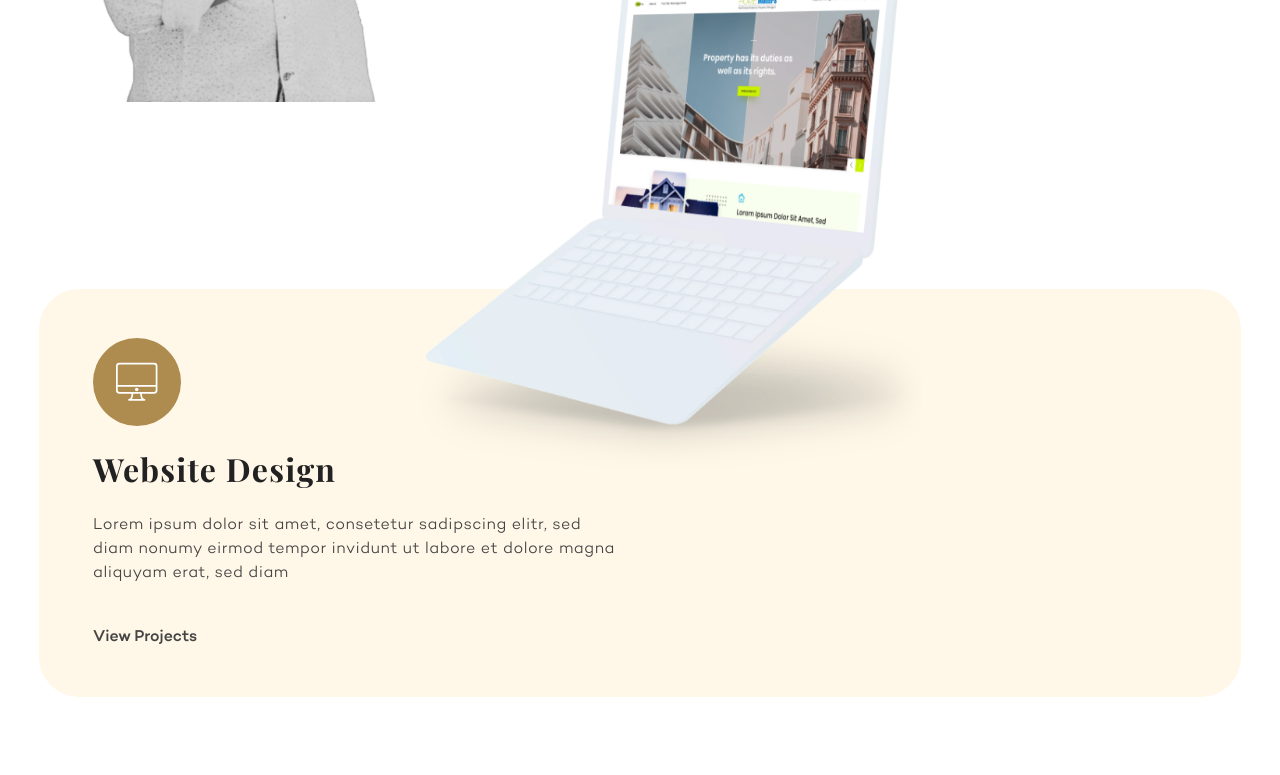
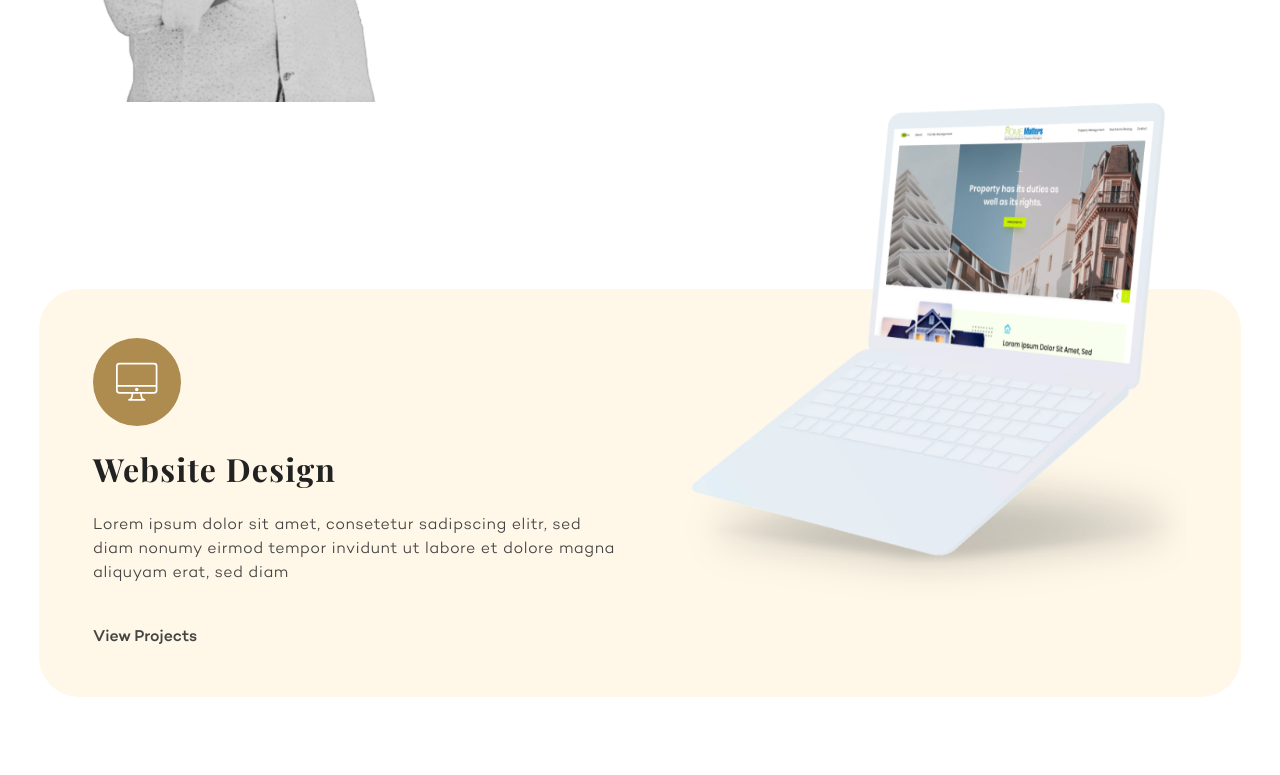
Before and after one commit to abineshprabhakaran/jeevan-portfolio-react, a React (Create React App) app: page / in a window 1280 px wide. Shown: the part 661-1436 px from the top of the page. Built offline with nearby package versions, Linux system fonts and the light colour scheme.

Commit message:
bug fixes

```diff
--- a/src/HomePage/WesbiteDevelopment/WebsiteDevelopment.js
+++ b/src/HomePage/WesbiteDevelopment/WebsiteDevelopment.js
@@ -17,7 +17,7 @@ class WebsiteDevelopment extends Component {
             y += (lFollowY - y) * friction;
 
             $wrap.css({
-                'transform': 'translate(-50%, -50%) perspective(600px) rotateY(' + -x + 'deg) rotateX(' + y + 'deg)'
+                'transform': 'translate(0,0) perspective(600px) rotateY(' + -x + 'deg) rotateX(' + y + 'deg)'
             });
             window.requestAnimationFrame(animate);
         }
```
